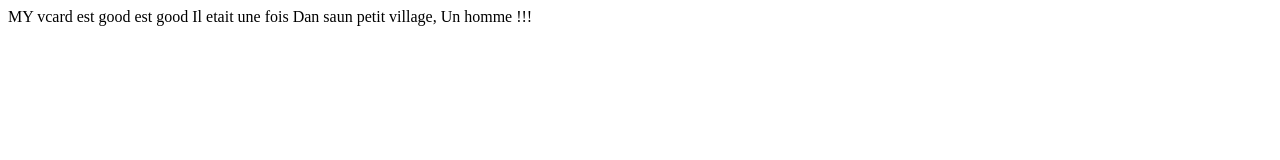
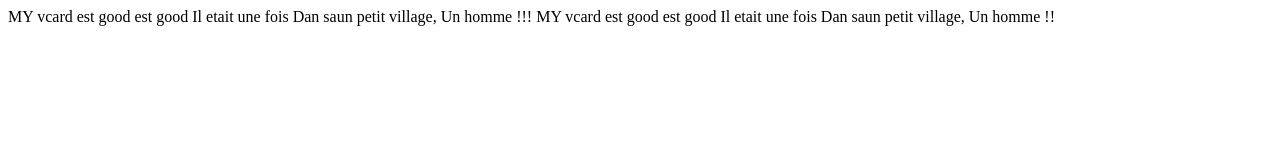
Before and after one commit to bakicisse/my-vcard, a plain HTML site: page index.html in a window 1280 px wide. Drawn offline with Linux system fonts and the light colour scheme.

Commit message:
new change

```diff
--- a/index.html
+++ b/index.html
@@ -9,5 +9,10 @@
     MY vcard est good est good
     Il etait une fois
     Dan saun petit village, Un homme !!!
+
+    MY vcard est good est good
+    Il etait une fois
+    Dan saun petit village, Un homme !!
+
 </body>
 </html>
```
